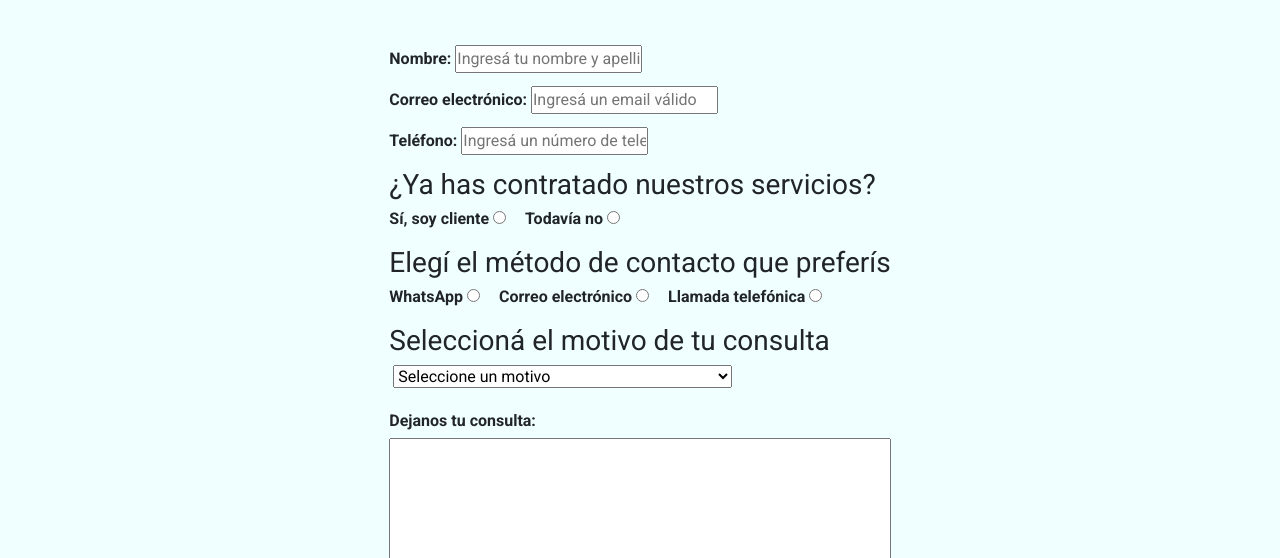
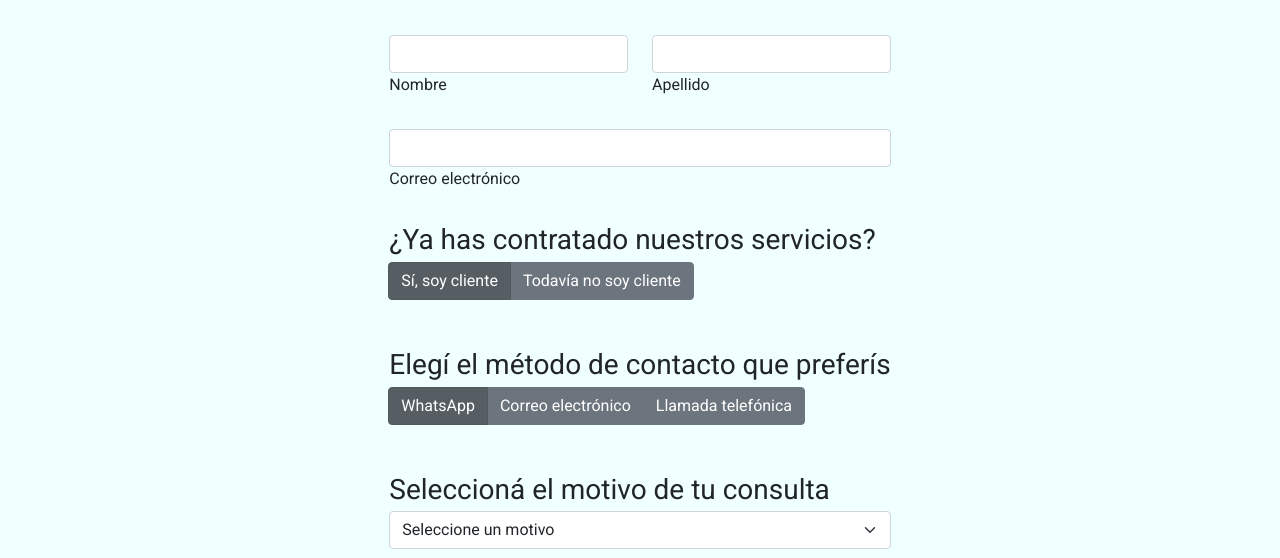
Before and after one commit to JuanVeron/agenciaDeViajes, a website: page pages/contacto.html in a window 1280 px wide. Shown: the part 242-800 px from the top of the page. Drawn offline with nearby package versions, Linux system fonts and the light colour scheme.

Commit message:
cambiando a Formulario de bootstrap en la página de contacto

```diff
--- a/pages/contacto.html
+++ b/pages/contacto.html
@@ -61,57 +61,79 @@
                 <h1 class="mensaje_comunicate__texto">Comunicate con nosotros</h1>
                 <h2 class="mensaje_comunicate__texto">Dejanos tu consulta y un asesor te contactará</h2>
             </div>
+
             <div class="formulario">
-                <form class="formulario_de_contacto grid_element--formulario">
-                    <div class="formulario_de_contacto__item formulario_de_contacto__nombre">
-                        <label class="formulario_de_contacto__texto" for="nombre" class="formulario_de_contacto__texto">Nombre: </label>
-                        <input type="text" id="nombre" name="nombre" placeholder="Ingresá tu nombre y apellido" required>
-                    </div>
-                    <div class="formulario_de_contacto__item formulario_de_contacto__email">
-                        <label class="formulario_de_contacto__texto" for="email">Correo electrónico: </label>
-                        <input type="email" id="email" name="email" placeholder="Ingresá un email válido" required>
-                    </div>
-                    <div class="formulario_de_contacto__item formulario_de_contacto__telefono">
-                        <label class="formulario_de_contacto__texto" for="telefono">Teléfono: </label>
-                        <input type="text" id="telefono" placeholder="Ingresá un número de telefono" required>
-                    </div>
-                    <div class="formulario_de_contacto__item formulario_de_contacto__es_cliente">
-                        <h3 class="formulario_de_contacto__pregunta">¿Ya has contratado nuestros servicios?</h3>
-                        <div class="radioptions">
-                            <label class="formulario_de_contacto__texto" for="es_cliente">Sí, soy cliente</label>
-                            <input class="radioselector" type="radio" id="es_cliente" name="es_cliente" value="client_true" required>
-                            <label class="formulario_de_contacto__texto" for="no_es_cliente">Todavía no</label>
-                            <input class="radioselector" type="radio" id="no_es_cliente" name="es_cliente" value="client_false" required>
+
+                <form>
+                    <!-- 2 column grid layout with text inputs for the first and last names -->
+                    <div class="row mb-4">
+                      <div class="col">
+                        <div class="form-outline">
+                          <input type="text" id="nombre" class="form-control" />
+                          <label class="form-label" for="nombre">Nombre</label>
                         </div>
                       </div>
-                    <div class="formulario_de_contacto__item formulario_de_contacto__contacto">
-                        <h3 class="formulario_de_contacto__pregunta">Elegí el método de contacto que preferís</h3>
-                        <div class="radioptions">
-                            <label class="formulario_de_contacto__texto" for="metodo_contacto_whatsapp">WhatsApp</label>
-                            <input class="radioselector" type="radio" id="metodo_contacto_whatsapp" name="metodo_contacto" value="whatsapp" required>
-                            <label class="formulario_de_contacto__texto" for="metodo_contacto_email">Correo electrónico</label>
-                            <input class="radioselector" type="radio" id="metodo_contacto_email" name="metodo_contacto" value="email" required>
-                            <label class="formulario_de_contacto__texto" for="metodo_contacto_phonecall">Llamada telefónica</label>
-                            <input class="radioselector" type="radio" id="metodo_contacto_phonecall" name="metodo_contacto" value="phonecall" required>
+                      <div class="col">
+                        <div class="form-outline">
+                          <input type="text" id="apellido" class="form-control" />
+                          <label class="form-label" for="apellido">Apellido</label>
                         </div>
                       </div>
-                    <div class="formulario_de_contacto__item formulario_de_contacto__motivo_consulta">
-                        <h3>Seleccioná el motivo de tu consulta</h3>
-                        <label class="formulario_de_contacto__texto" for="motivo_consulta"></label>
-                        <select id="motivo_consulta" name="motivo_consulta">
-                            <option value="">Seleccione un motivo</option>
+                    </div>
+
+                    <!-- Text input -->
+                    <div class="form-outline mb-4">
+                        <input type="email" id="email" class="form-control" />
+                        <label class="form-label" for="email">Correo electrónico</label>
+                        </div>
+
+
+                    <h3 class="formulario_de_contacto__pregunta">¿Ya has contratado nuestros servicios?</h3>
+
+
+                    <div class="btn-group">
+                        <input type="radio" class="btn-check" name="cliente" id="option1" autocomplete="off" checked />
+                        <label class="btn btn-secondary" for="option1">Sí, soy cliente</label>
+
+                        <input type="radio" class="btn-check" name="cliente" id="option2" autocomplete="off" />
+                        <label class="btn btn-secondary" for="option2">Todavía no soy cliente</label>
+                    </div>
+                    <br><br><br>
+
+                    <h3 class="formulario_de_contacto__pregunta">Elegí el método de contacto que preferís</h3>
+
+                    <div class="btn-group">
+                        <input type="radio" class="btn-check" name="contacto" id="WhatsApp" autocomplete="off" checked />
+                        <label class="btn btn-secondary" for="WhatsApp">WhatsApp</label>
+
+                        <input type="radio" class="btn-check" name="contacto" id="email_contacto" autocomplete="off"/>
+                        <label class="btn btn-secondary" for="email_contacto">Correo electrónico	</label>
+
+                        <input type="radio" class="btn-check" name="contacto" id="phonecall" autocomplete="off"/>
+                        <label class="btn btn-secondary" for="phonecall">Llamada telefónica</label>
+                    </div>
+                    <br><br><br>
+
+                    <h3 class="formulario_de_contacto__pregunta">Seleccioná el motivo de tu consulta</h3>
+
+                    <select class = "form-select" id="motivo_consulta" name="motivo_consulta">
+                        <option selected>Seleccione un motivo</option>
                         <option value="more_info">Quiero saber más sobre un paquete turístico</option>
                         <option value="reservation_q">Quiero hacer una consulta sobre una reserva</option>
                         <option value="reservation_cancel">Quiero cancelar una reserva</option>
                         <option value="trobule_in_paradise">Estoy de viaje y tengo un problema</option>
                         <option value="generic_q">Otro tipo de consulta</option>
                     </select>
+
+                    <br><br>
+                    <!-- Message input -->
+                    <div class="form-outline mb-4">
+                      <textarea class="form-control" id="consulta_texto" rows="10"></textarea>
+                      <label class="form-label" for="consulta_texto">Dejanos tu consulta</label>
                     </div>
-                    <div class="formulario_de_contacto__item formulario_de_contacto__consulta">
-                        <label class="formulario_de_contacto__texto" for="consulta">Dejanos tu consulta: </label>
-                        <textarea name="consulta" id="consulta" cols="40" rows="20"></textarea>
-                        <button>Enviar consulta</button>
-                    </div>
+
+                    <!-- Submit button -->
+                    <button type="submit" class="btn btn-primary btn-block mb-4">Enviar consulta</button>
                   </form>
             </div>
         </main>
```
Lines whose indentation alone changed are shown as unchanged.
